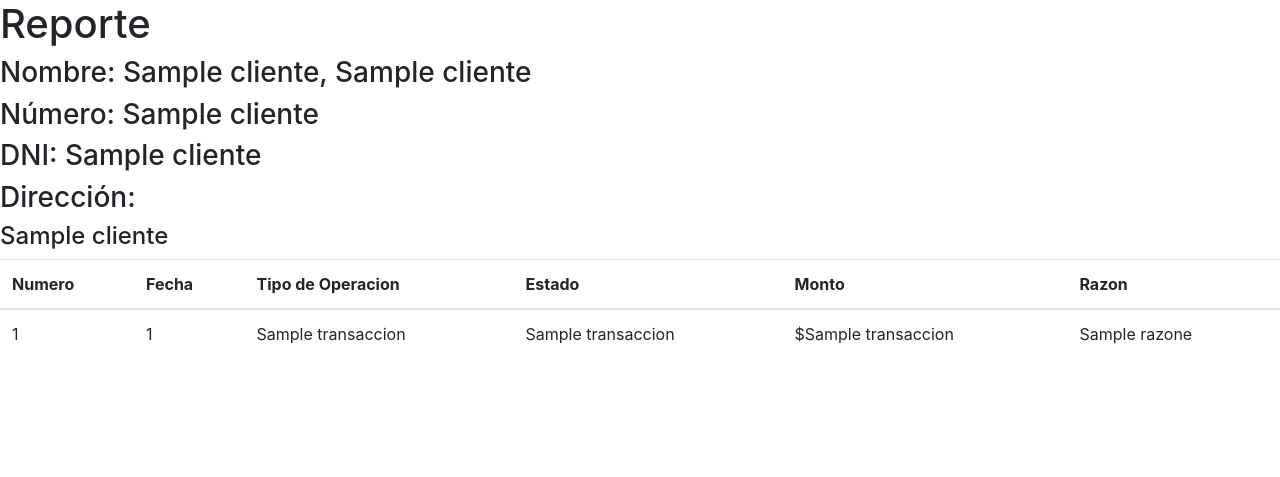
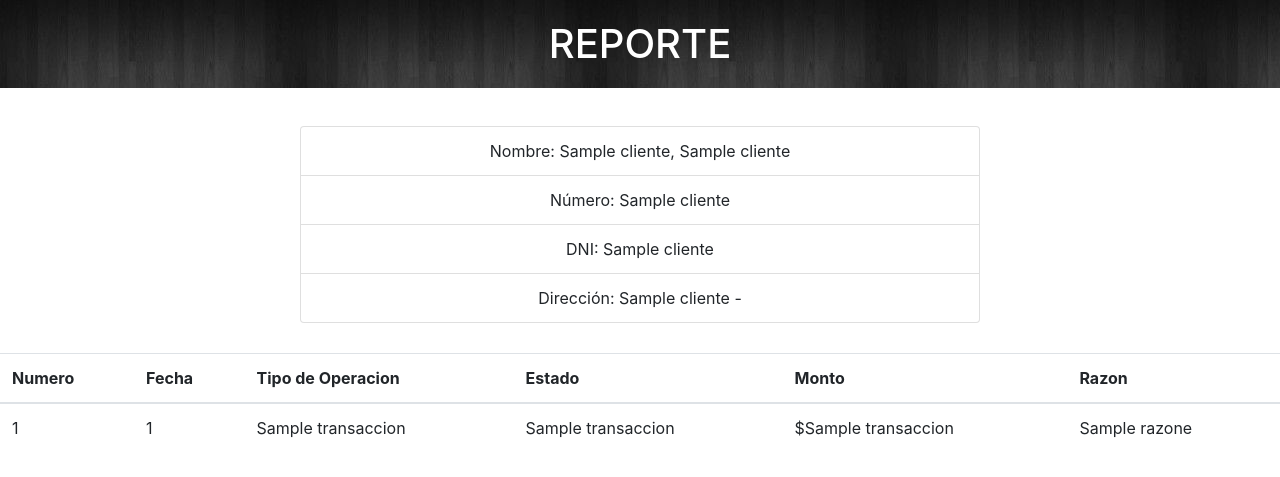
Before and after one commit to scarrambergj/sprint5, a Python web app: template public/templates/template.html in a window 1280 px wide. Shown: the top 477 px of the page. Run offline with Jinja, Linux system fonts and the light colour scheme; the template is opened without the code that fills it: most values are stand-ins (such as "Sample title", 1, 10 or a date in 2020).

Commit message:
css y py

```diff
--- a/public/templates/template.html
+++ b/public/templates/template.html
@@ -7,19 +7,26 @@
 
     <!-- Bootstrap CSS -->
     <link rel="stylesheet" href="https://cdn.jsdelivr.net/npm/bootstrap@4.6.1/dist/css/bootstrap.min.css" integrity="sha384-zCbKRCUGaJDkqS1kPbPd7TveP5iyJE0EjAuZQTgFLD2ylzuqKfdKlfG/eSrtxUkn" crossorigin="anonymous">
+    <link rel="stylesheet" href="style.css">
 
-    <title>Hello, world!</title>
+    <title>Consigna final sprint 5</title>
   </head>
   <body>
     <body>
-      <h1>Reporte</h1>
-      <h3>Nombre: {{cliente[1]}}, {{cliente[0]}}</h3>
+      <h1>REPORTE</h1>
+      <ul class="list-group">
+        <li class="list-group-item">Nombre: {{cliente[1]}}, {{cliente[0]}}</li>
+        <li class="list-group-item">Número: {{cliente[2]}}</li>
+        <li class="list-group-item">DNI: {{cliente[3]}}</li>
+        <li class="list-group-item">Dirección: {% for elem in cliente[4]%} {{elem}} - {% endfor %} </li>
+      </ul>
+      <!-- <h3>Nombre: {{cliente[1]}}, {{cliente[0]}}</h3>
       <h3>Número: {{cliente[2]}}</h3>
       <h3>DNI: {{cliente[3]}}</h3>
       <h3>Dirección:</h3>
       {% for elem in cliente[4]%}
       <h4> {{elem}}</h4>
-      {% endfor %}
+      {% endfor %} -->
             <table class="table">
             <thead>
               <tr>
--- /dev/null
+++ b/style.css
@@ -0,0 +1,22 @@
+h1 {
+    text-align: center;
+    padding: 20px;
+    background-image: url(./images/fondo.jpg);
+    /* background-color: rgb(212, 208, 208); */
+    color: white;
+}
+
+.list-group {
+    display: flex;
+    justify-content: center;
+    text-align: center;
+    padding-top: 30px;
+    padding-bottom: 30px;
+    padding-left: 300px;
+    padding-right: 300px;
+}
+
+th,td {
+    padding-left: 30px;
+    padding-right: 30px;
+}
```
Also changed, not shown: app.py (+16 -4 lines), public/index.html (deleted, +0 -11 lines), images/fondo.jpg (added).
